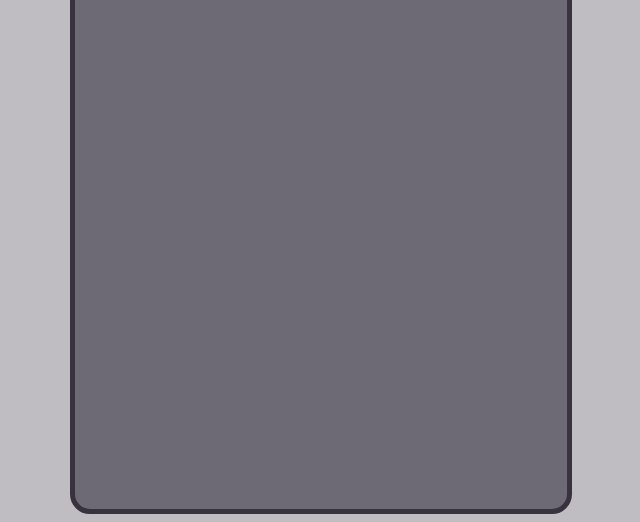
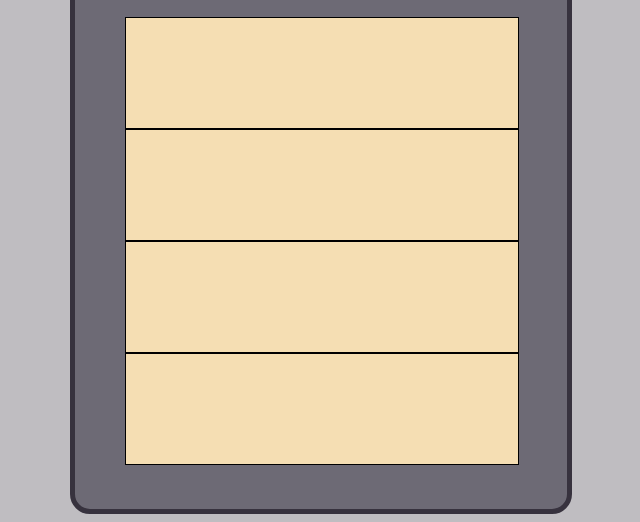
Before and after one commit to AnLaxina/foundations-calculator, a plain HTML site: page index.html in a window 1280 px wide. Shown: the part 282-804 px from the top of the page, without its empty margins (319-959 px from the left). Drawn offline with Linux system fonts and the light colour scheme.

Commit message:
Create skeleton template for adding numbers to each row

```diff
--- a/CSS/style.css
+++ b/CSS/style.css
@@ -42,3 +42,14 @@ body {
     background-color: #deb841ff;
     font-size: 48px;
 }
+
+.numbers {
+    padding: 20px;
+}
+
+.row {
+    width: 100%;
+    height: 110px;
+    border: 1px black solid;
+    background-color: wheat;
+}
--- a/index.html
+++ b/index.html
@@ -22,7 +22,18 @@
                 <p>100</p>
             </div>
             <div class="numbers">
+                <div class="row">
 
+                </div>
+                <div class="row">
+
+                </div>
+                <div class="row">
+
+                </div>
+                <div class="row">
+
+                </div>
             </div>
         </div>
     </main>
```
